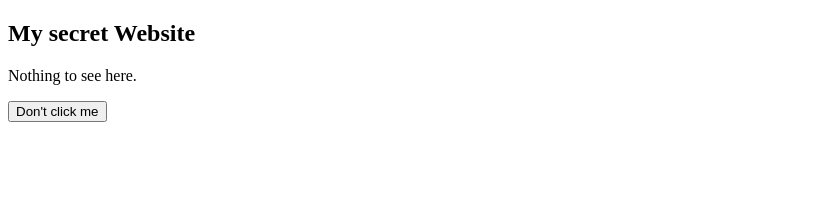
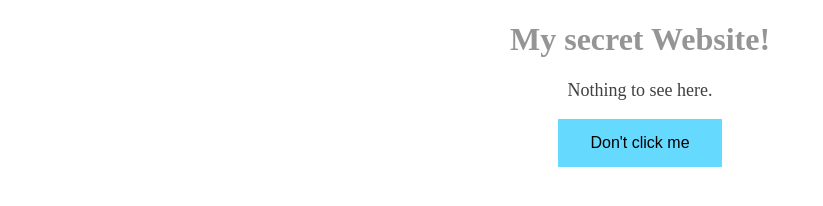
Before and after one commit to wol-e/wol-e.github.io, a plain HTML site: page index.html in a window 1280 px wide. Shown: the whole page, without its empty margins (0-823 px from the left). Drawn offline with Linux system fonts and the light colour scheme.

Commit message:
first css

```diff
--- a/index.html
+++ b/index.html
@@ -1,19 +1,56 @@
 <!DOCTYPE html>
 <html>
 <head>
+<style>
+h1 {
+	color: gray;
+	text-align: center;
+}
+
+p {
+	color: black;
+	font-size: 18px;
+	text-align: center;
+}
+
+div {
+	text-align: center;
+}
+
+button {
+	background-color: #66d9ff; /* Green */
+	border: none;
+	padding: 15px 32px;
+	text-decoration: none;
+	display: inline-block;
+	font-size: 16px;
+	text-align: center;
+}
+
+.gray {
+	color: #959595
+}
+
+#main {
+	color: #404040
+}
+</style>
 <script>
 function myFunction() {
-  document.getElementById("b").innerHTML = "What did I say?";
+	document.getElementById("b").innerHTML = "What did I say?";
 }
 </script>
 </head>
 <body>
 
-<h2>My secret Website</h2>
+<h1 class="gray">My secret Website!</h2>
 
-<p id="b">Nothing to see here.</p>
+<p id="main">Nothing to see here.</p>
 
-<button type="button" onclick="myFunction()">Don't click me</button>
+<div>
+	<!-- baisc js example-->
+	<button type="button" onclick="myFunction()">Don't click me</button>
+</div>
 
 </body>
 </html>
```
